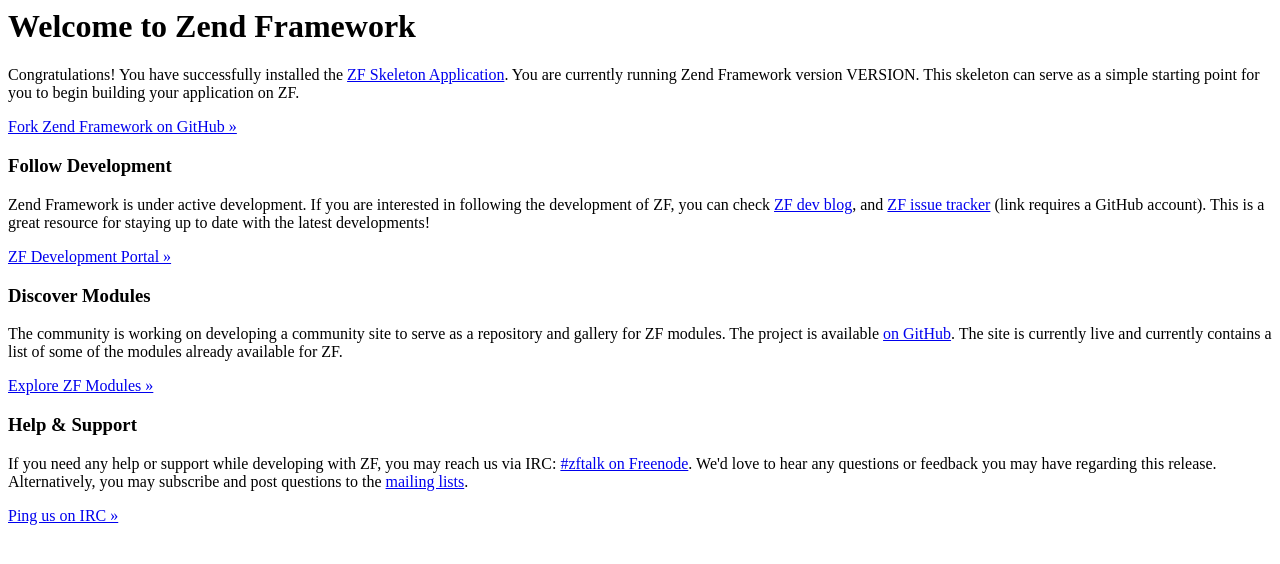
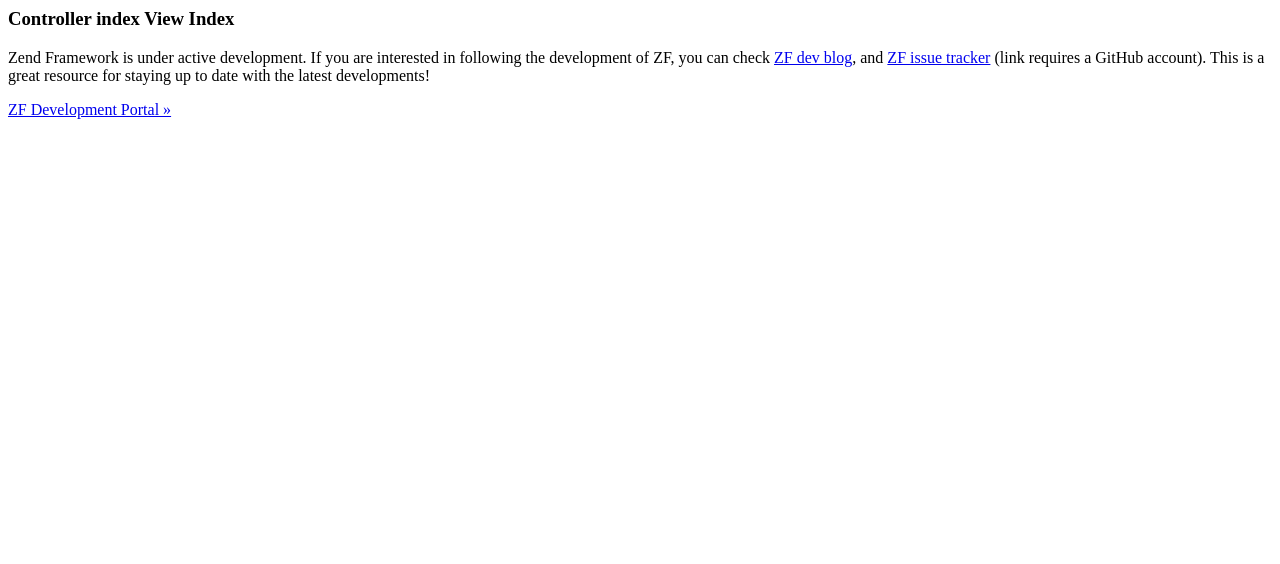
Before and after one commit to garridez/seminovos-area-restrita, a PHP site: template module/AreaRestrita/view/area-restrita/index/index.phtml in a window 1280 px wide. Shown: the top 564 px of the page. Run offline with PHP 8.4, Linux system fonts and the light colour scheme; the template is opened without the code that fills it, so the values that code supplies are empty; some libraries are stand-ins or nearby versions.

Commit message:
Simplificado view index

```diff
--- a/module/AreaRestrita/view/area-restrita/index/index.phtml
+++ b/module/AreaRestrita/view/area-restrita/index/index.phtml
@@ -1,23 +1,12 @@
-<div class="jumbotron">
-    <h1>Welcome to <span class="zf-green">Zend Framework</span></h1>
+<?php
+/* @var $this \Zend\View\Renderer\PhpRenderer */
 
-    <p>
-        Congratulations! You have successfully installed the
-        <a href="https://github.com/zendframework/ZendSkeletonApplication" target="_blank">ZF Skeleton Application</a>.
-        You are currently running Zend Framework version <?= \AreaRestrita\Module::VERSION ?>.
-        This skeleton can serve as a simple starting point for you to begin
-        building your application on ZF.
-    </p>
-
-    <p><a class="btn btn-success btn-lg" href="https://github.com/zendframework/zendframework" target="_blank">Fork Zend Framework on GitHub &raquo;</a></p>
-</div>
-
+?>
 <div class="row">
-
     <div class="col-md-4">
         <div class="panel panel-default">
             <div class="panel-heading">
-                <h3 class="panel-title">Follow Development</h3>
+                <h3 class="panel-title">Controller index View Index</h3>
             </div>
             <div class="panel-body">
                 <p>
@@ -33,42 +22,4 @@
             </div>
         </div>
     </div>
-
-    <div class="col-md-4">
-        <div class="panel panel-default">
-            <div class="panel-heading">
-                <h3 class="panel-title">Discover Modules</h3>
-            </div>
-            <div class="panel-body">
-                <p>
-                    The community is working on developing a community site to
-                    serve as a repository and gallery for ZF modules. The
-                    project is available <a href="https://github.com/zendframework/modules.zendframework.com">on GitHub</a>.
-                    The site is currently live and currently contains a list of
-                    some of the modules already available for ZF.
-                </p>
-
-                <p><a class="btn btn-success pull-right" href="http://modules.zendframework.com/" target="_blank">Explore ZF Modules &raquo;</a></p>
-            </div>
-        </div>
-    </div>
-
-    <div class="col-md-4">
-        <div class="panel panel-default">
-            <div class="panel-heading">
-                <h3 class="panel-title">Help &amp; Support</h3>
-            </div>
-            <div class="panel-body">
-                <p>
-                    If you need any help or support while developing with ZF,
-                    you may reach us via IRC: <a href="irc://irc.freenode.net/zftalk">#zftalk on Freenode</a>.
-                    We'd love to hear any questions or feedback you may have
-                    regarding this release. Alternatively, you may subscribe
-                    and post questions to the <a href="http://framework.zend.com/archives/">mailing lists</a>.
-                </p>
-
-                <p><a class="btn btn-success pull-right" href="http://webchat.freenode.net?channels=zftalk" target="_blank">Ping us on IRC &raquo;</a></p>
-            </div>
-        </div>
-    </div>
 </div>
```
